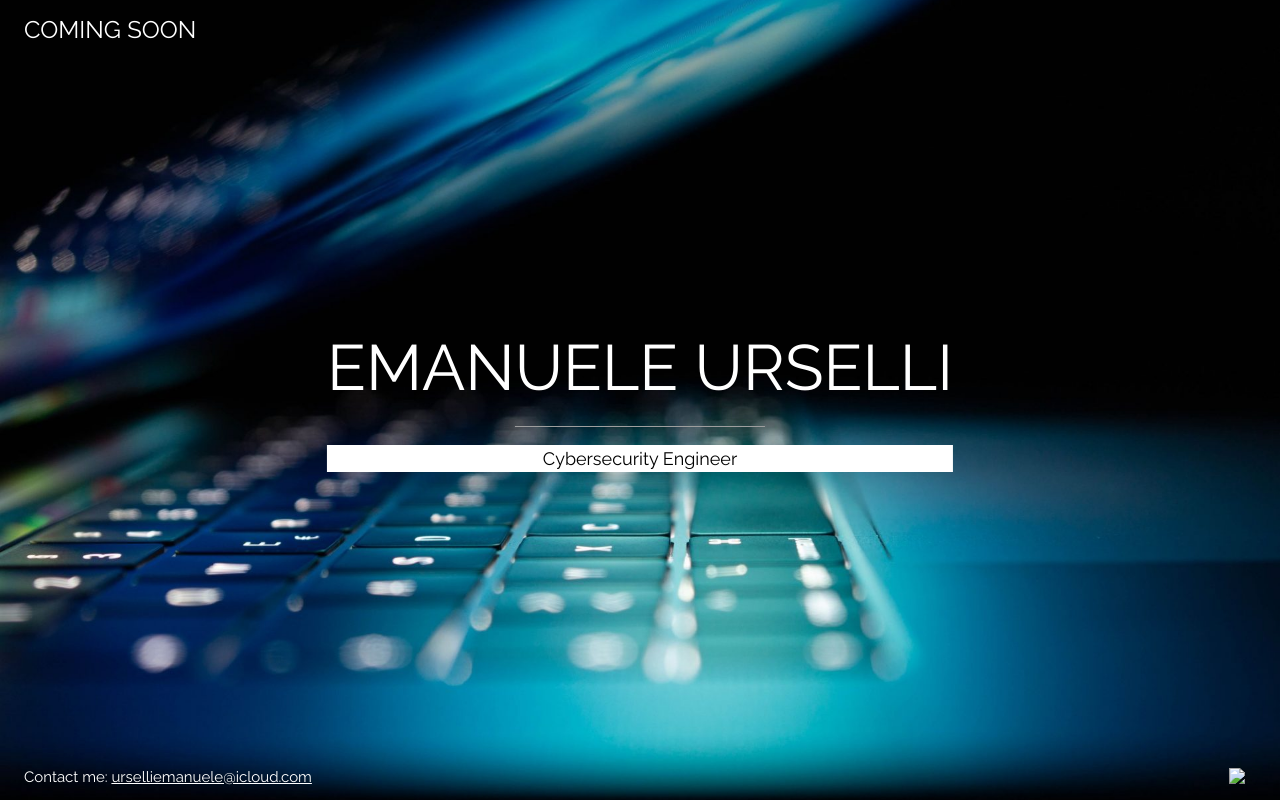
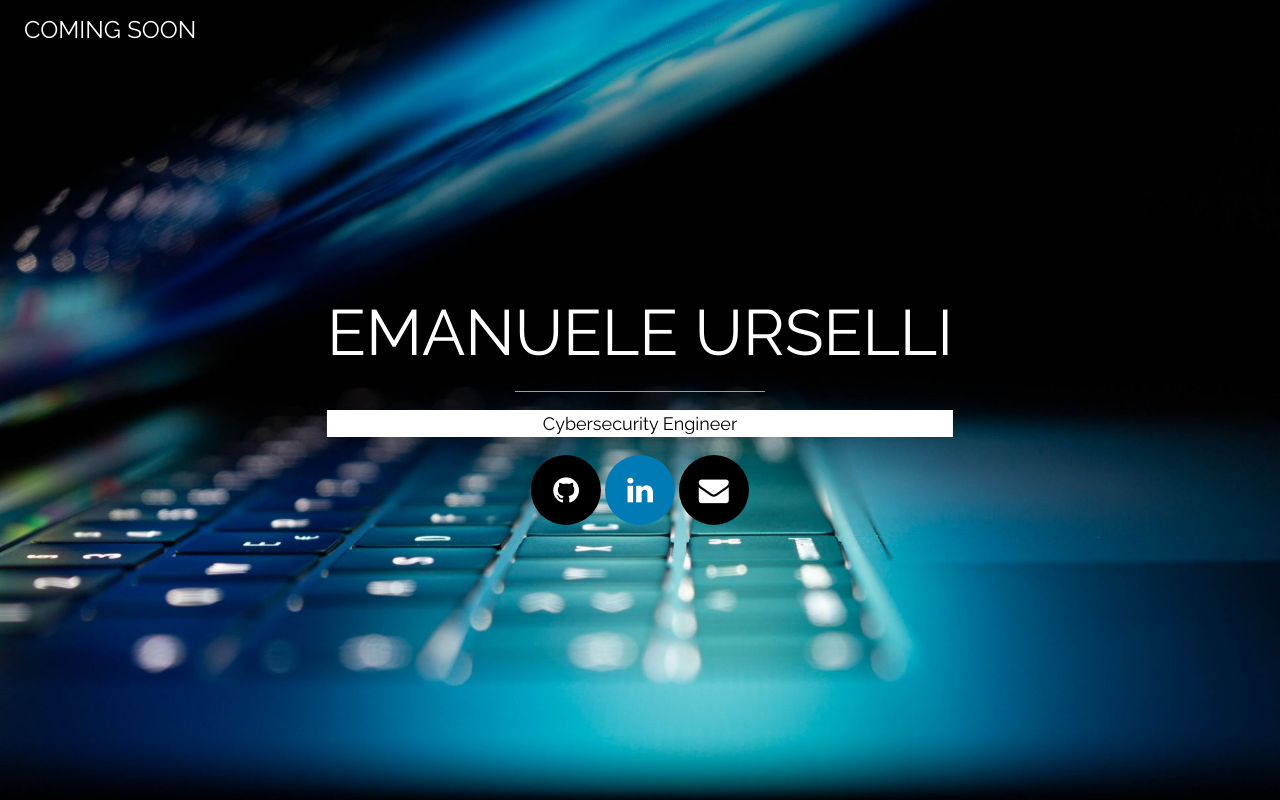
Before and after one commit to MannyIT99/MannyIT99.github.io, a plain HTML site: page index.html in a window 1280 px wide. Drawn offline with nearby package versions, Linux system fonts and the light colour scheme.

Commit message:
Update index.html

```diff
--- a/index.html
+++ b/index.html
@@ -6,6 +6,8 @@
 <meta name="viewport" content="width=device-width, initial-scale=1">
 <link rel="stylesheet" href="https://www.w3schools.com/w3css/4/w3.css">
 <link rel="stylesheet" href="https://fonts.googleapis.com/css?family=Raleway">
+<!-- Add icon library -->
+<link rel="stylesheet" href="https://cdnjs.cloudflare.com/ajax/libs/font-awesome/4.7.0/css/font-awesome.min.css">
 <style>
 body,h1 {font-family: "Raleway", sans-serif}
 body, html {height: 100%}
@@ -14,6 +16,38 @@ body, html {height: 100%}
   min-height: 100%;
   background-position: center;
   background-size: cover;
+}
+.fa {
+  padding: 20px;
+  font-size: 30px;
+  width: 70px;
+  text-align: center;
+  text-decoration: none;
+  border-radius: 50%;
+}
+.fa-linkedin:hover {
+    background: #ffffff;
+    color: #007bb5;
+}
+.fa-envelope:hover {
+  background: #ffffff;
+  color: #000000;
+}
+.fa-github:hover {
+  background: #ffffff;
+  color: #000000;
+}
+.fa-linkedin {
+  background: #007bb5;
+  color: #ffffff;
+}
+.fa-envelope {
+  background: #000000;
+  color: #ffffff;
+}
+.fa-github {
+  background: #000000;
+  color: #ffffff;
 }
 </style>
 </head>
@@ -29,13 +63,12 @@ body, html {height: 100%}
     <div class="w3-white">
       <p class="w3-large w3-center">Cybersecurity Engineer</p>
     </div>
+    <div class="w3-center">
+      <a href="https://www.github.com/mannyit99" class="fa fa-github"></a>
+      <a href="https://www.linkedin.com/in/urselliemanuele" class="fa fa-linkedin"></a>
+      <a href="mailto:urselliemanuele@icloud.com" class="fa fa-envelope"></a>
+    </div>
   </div>
-  <div class="w3-display-bottomleft w3-padding-large">
-    Contact me: <a href="mailto:urselliemanuele@icloud.com">urselliemanuele@icloud.com</a>
-  </div>
-  <a href="https://www.linkedin.com/in/urselliemanuele">
-    <img src="linkedinicon.svg.png" style="width: 2%; position: absolute; right: 2%; bottom: 2%"/>
-  </a>
 </div>
 
 </body>
```
